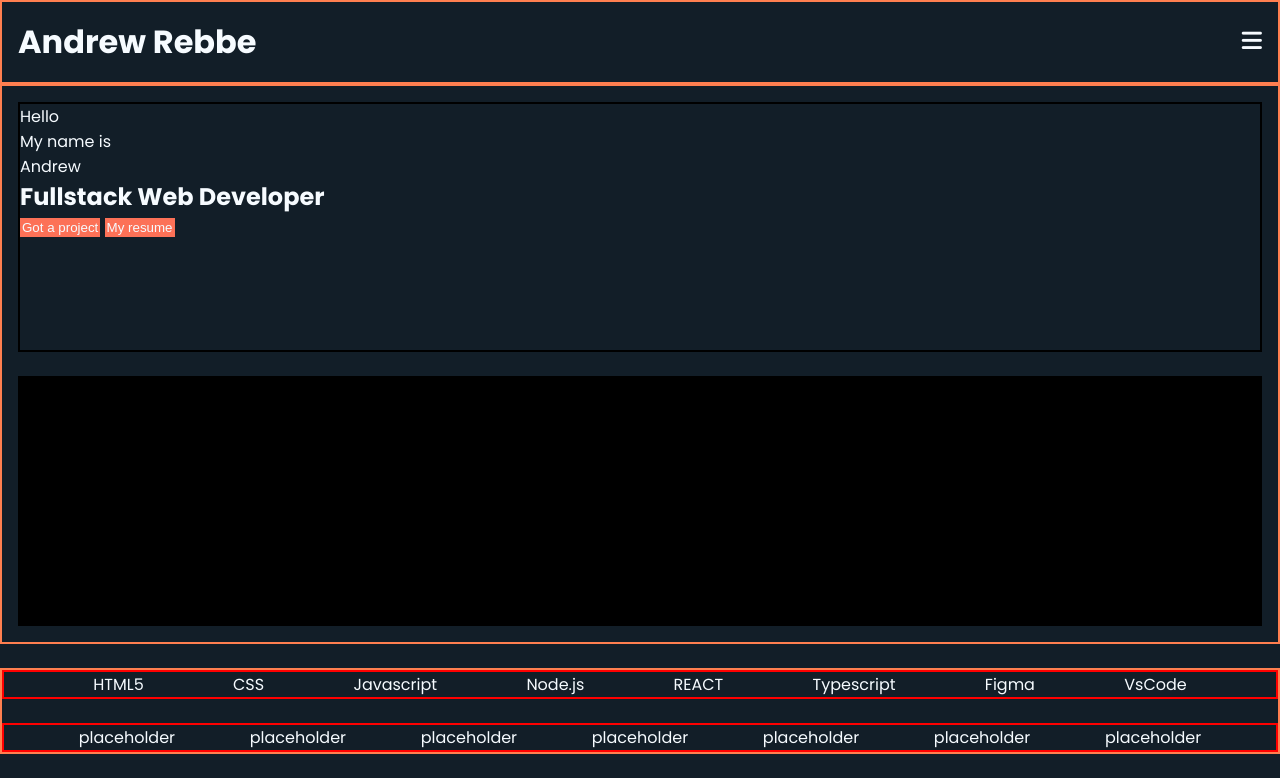
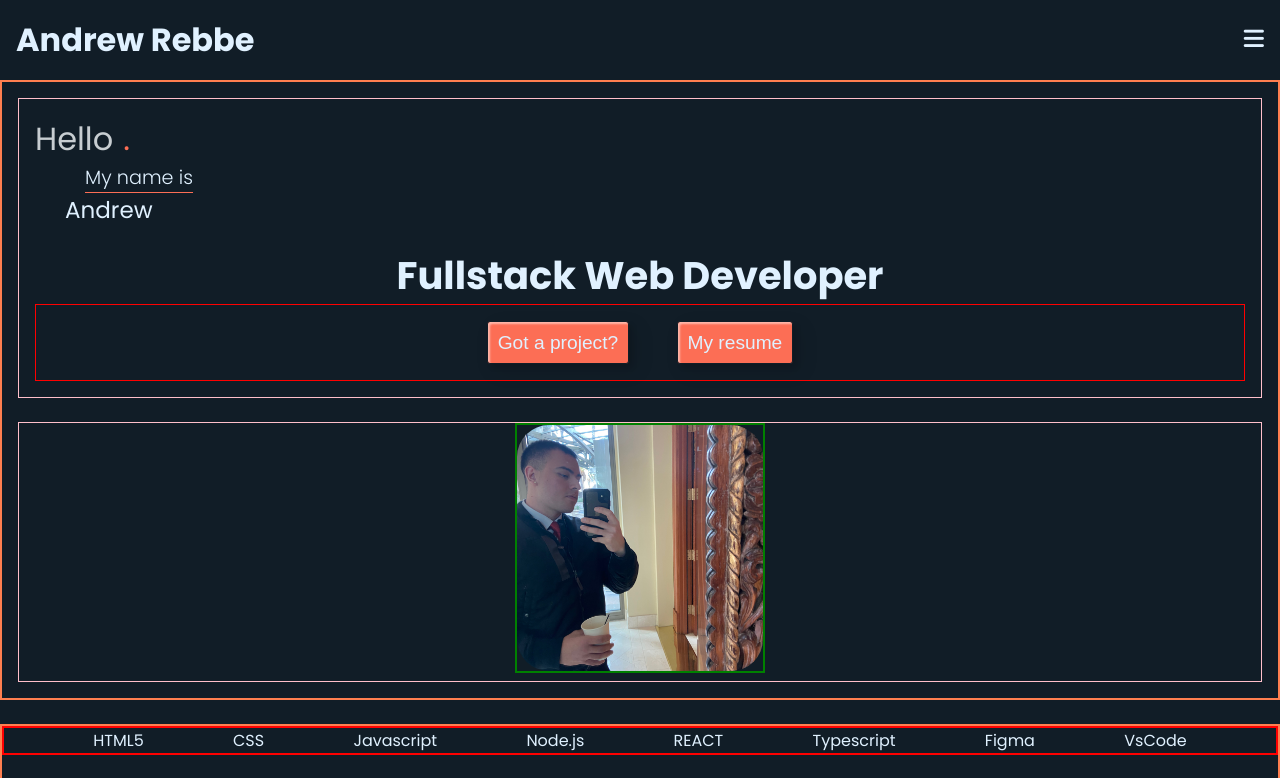
Before and after one commit to Hanhdrew/developer-site, a plain HTML site: page index.html in a window 1280 px wide. Shown: the top 778 px of the page. Drawn offline with Linux system fonts and the light colour scheme.

Commit message:
some stuff

```diff
--- a/index.html
+++ b/index.html
@@ -28,16 +28,18 @@
     <main>
       <section class="hero-section">
         <div class="hero-header">
-          <p>Hello</p>
+          <p>Hello<span>.</span></p>
           <p>My name is</p>
           <p>Andrew</p>
           <h2>Fullstack Web Developer</h2>
-          <button class="project-btn btn-style">Got a project</button>
-          <button class="resume-btn btn-style">My resume</button>
+          <div class="hero-header-btn-wrapper">
+            <button class="project-btn btn-style">Got a project?</button>
+            <button class="resume-btn btn-style">My resume</button>
+          </div>
         </div>
         <div class="hero-footer">
           <div class="img-wrapper">
-            <img src="" />
+            <img src="./assets/IMG_1822.JPG" />
           </div>
         </div>
       </section>
--- a/styles.css/style.css
+++ b/styles.css/style.css
@@ -2,12 +2,12 @@
 @import url("https://fonts.googleapis.com/css2?family=Poppins:ital,wght@0,100;0,200;0,300;0,400;0,500;0,600;0,700;0,800;0,900;1,100;1,200;1,300;1,400;1,500;1,600;1,700;1,800;1,900&display=swap");
 
 :root {
-  --clr-background-primary: #121e28;
-  --clr-background-secondary: #17232d;
-  --clr-text-primary: #f6fbff;
-  --clr-text-secondary: #647078;
-  --clr-text-faded: #3b4751;
-  --clr-btn-primary: #fc7157;
+  --clr-background-primary: hsl(207, 38%, 11%);
+  --clr-background-secondary: hsl(207, 32%, 13%);
+  --clr-text-primary: hsl(207, 100%, 94%);
+  --clr-text-secondary: hsl(204, 9%, 80%);
+  --clr-text-faded: hsl(207, 16%, 27%);
+  --clr-btn-primary: hsl(9, 96%, 66%);
   --text-xsmall: clamp(0.448rem, 0.512vw + 0.32rem, 0.64rem);
   --text-small: clamp(0.56rem, 0.64vw + 0.4rem, 0.8rem);
   --text-medium: clamp(0.8rem, 0.8vw + 0.5rem, 1rem);
@@ -42,6 +42,7 @@ body {
   background-color: var(--clr-background-primary);
   color: var(--clr-text-primary);
   font-size: var(--text-medium);
+  /* text-shadow: 1px 1px 2px #000, -1px -1px 2px #fff; */
 }
 
 /* link color, after clicked, hovered state, on click */
@@ -49,21 +50,43 @@ body {
 a,
 a:link,
 a:visited,
-a:hover,
 a:active {
   color: var(--clr-text-primary);
 }
 
-button {
+a:hover {
+  color: var(--clr-text-secondary);
+}
+
+.btn-style {
+  font-size: var(--text-large);
   color: var(--clr-text-primary);
-  background-color: #fc7157;
-  border: 2px solid var(--clr-btn-primary);
+  background-color: var(--clr-btn-primary);
+  padding: var(--padding-small);
+  border: 1px solid var(--clr-background-primary);
+  border-radius: 3px;
+  box-shadow: 0 8px 12px rgba(0, 0, 0, 0.2);
+  box-shadow: inset 2px 2px 2px 0px rgba(255, 255, 255, 0.5),
+    7px 7px 20px 0px rgba(0, 0, 0, 0.1), 4px 4px 5px 0px rgba(0, 0, 0, 0.1);
+}
+
+.btn-style:hover {
+  border: 1px solid var(--clr-btn-primary);
+  background-color: transparent;
+  box-shadow: unset;
+  color: var(--clr-text-secondary);
+  cursor: pointer;
 }
 
 main {
   display: flex;
   flex-direction: column;
   gap: var(--gap-small);
+}
+
+img {
+  width: 100%;
+  height: 100%;
 }
 
 /* header section  */
@@ -73,7 +96,6 @@ header {
   justify-content: space-between;
   align-items: center;
   padding: var(--padding-medium);
-  border: 2px solid coral;
 }
 
 h1 {
@@ -103,19 +125,84 @@ nav ul {
   padding: var(--padding-medium);
   border: 2px solid coral;
   gap: var(--gap-small);
+  /* background-image: radial-gradient(
+    circle at 50% 70%,
+    var(--clr-btn-primary) 0%,
+    var(--clr-background-primary) 30%
+  ); */
+}
+
+.hero-section p:nth-child(1) {
+  color: var(--clr-text-secondary);
 }
 
 .hero-header {
-  border: 2px solid black;
-  height: 250px;
+  display: flex;
+  flex-direction: column;
+  justify-content: space-evenly;
+  padding: var(--padding-medium);
+  border: 1px solid pink;
+  /* height: 250px; */
   width: 100%;
 }
 
+.hero-header p:nth-child(1) {
+  font-size: var(--text-title-small);
+}
+
+.hero-header p:nth-child(2) {
+  width: max-content;
+  font-size: var(--text-large);
+  margin-left: 50px;
+  font-weight: 300;
+  border-bottom: 1px solid var(--clr-btn-primary);
+}
+
+.hero-header p:nth-child(3) {
+  font-size: var(--text-xlarge);
+  margin-left: 30px;
+}
+
+.hero-header h2 {
+  font-size: var(--text-title-medium);
+  text-align: center;
+  margin-top: 20px;
+}
+
+.hero-header span {
+  color: var(--clr-btn-primary);
+  margin-left: 10px;
+}
+
 .hero-footer {
+  display: flex;
+  justify-content: center;
+  height: 260px;
+  width: 100%;
+  border: 1px solid pink;
+  /* background-image: url(../assets/IMG_1822.JPG);
+  background-position: center;
+  background-repeat: no-repeat;
+  background-size: contain; */
+}
+
+.hero-section .img-wrapper {
   height: 250px;
-  width: 100%;
-  background-color: black;
-  border: 2px solid black;
+  width: 250px;
+  border: 2px solid green;
+}
+
+.hero-section .img-wrapper img {
+  object-fit: cover;
+  border-radius: 32px;
+}
+
+.hero-header-btn-wrapper {
+  padding: var(--padding-medium);
+  display: flex;
+  justify-content: center;
+  gap: var(--gap-medium);
+  border: 1px solid red;
 }
 
 /* banner section  */
@@ -215,6 +302,7 @@ nav ul {
 .contact-section {
   display: flex;
   flex-direction: column;
+  align-items: center;
   width: 100%;
   gap: var(--gap-small);
   padding: var(--padding-medium);
@@ -230,3 +318,6 @@ footer {
   gap: var(--gap-small);
   padding: var(--padding-medium);
 }
+
+/* mobile 360 - 768px  mobile*/
+/* 768px-1023px tablet */
```
Also changed, not shown: assets/IMG_1822.JPG (added), 1 other file.
